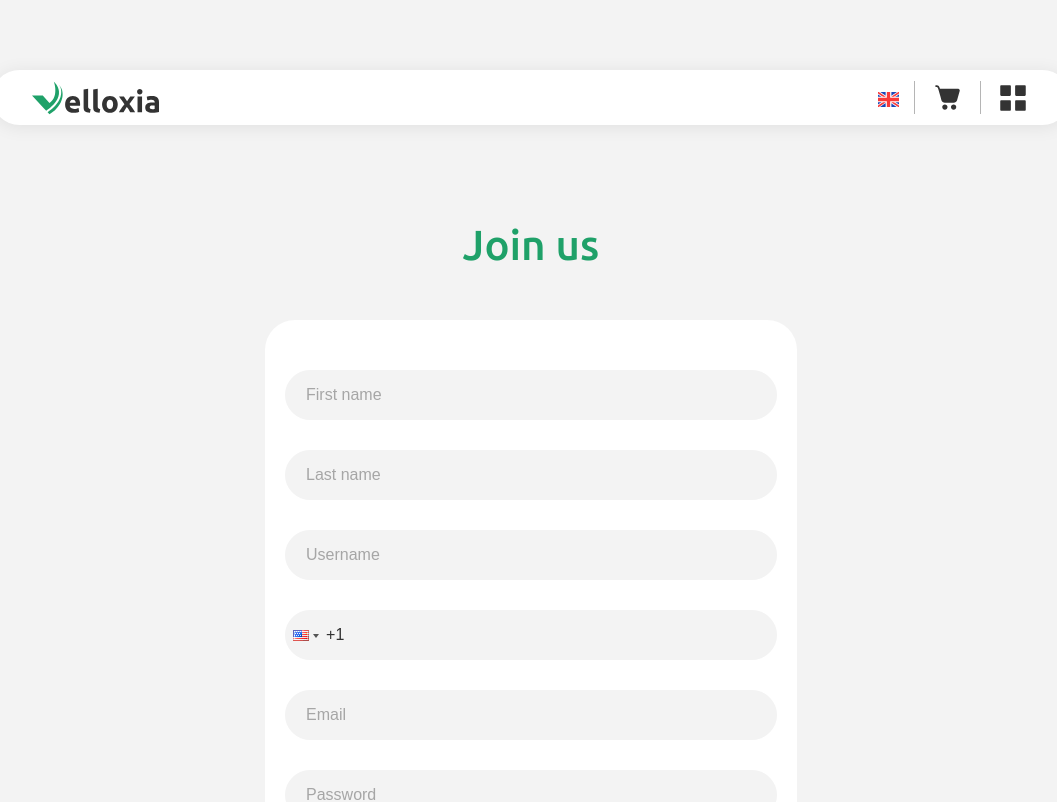
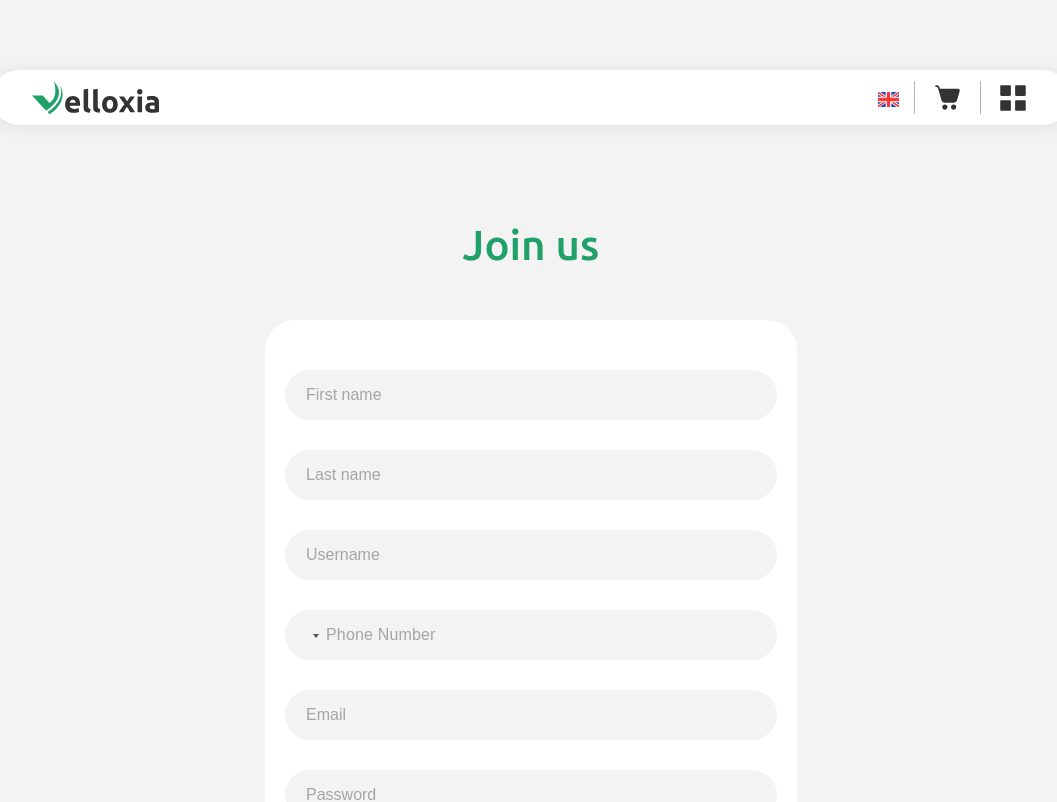
Before and after one commit to born2bemedia/velloxia, a Next.js app: page /sign-up in a window 1280 px wide. Shown: the top 802 px of the page, without its empty margins (109-1166 px from the left). Built offline with nearby package versions, Linux system fonts and the light colour scheme.

Commit message:
[feature/restricted-countries]: Restricted Countries (#45)

```diff
--- a/src/app/(account)/dashboard/_components/PersonalData.jsx
+++ b/src/app/(account)/dashboard/_components/PersonalData.jsx
@@ -10,6 +10,7 @@ import { useRouter } from "next/navigation";
 import ChangePassword from "./ChangePassword";
 import PhoneInput from "react-phone-input-2";
 import "react-phone-input-2/lib/style.css";
+import {excludedCountries} from "@/utils/countries";
 
 const getCountryOptionByCode = (code) => {
   const countries = countryList().getData();
@@ -236,6 +237,7 @@ const PersonalData = () => {
                         value={values.phone}
                         placeholder="Phone Number"
                         onChange={(phone) => setFieldValue("phone", phone)}
+                        excludeCountries={excludedCountries}
                         className={
                           touched.phone && errors.phone ? "invalid" : ""
                         }
@@ -311,7 +313,9 @@ const PersonalData = () => {
                         {({ field }) => (
                           <Select
                             {...field}
-                            options={countryList().getData()}
+                            options={countryList().getData().filter(country =>
+                              !excludedCountries.includes(country.value.toLowerCase())
+                            )}
                             styles={customStyles}
                             className={`form-field ${
                               touched.country && errors.country ? "invalid" : ""
--- a/src/app/(account)/log-in/_components/SignUp.jsx
+++ b/src/app/(account)/log-in/_components/SignUp.jsx
@@ -7,7 +7,6 @@ import { Formik, Form, Field, ErrorMessage } from "formik";
 import * as Yup from "yup";
 import Link from "next/link";
 import CheckboxIcon from "@/icons/CheckboxIcon";
-import PhoneInput from "react-phone-input-2";
 import "react-phone-input-2/lib/style.css";
 
 export default function SignUp() {
--- a/src/app/(account)/sign-up/page.jsx
+++ b/src/app/(account)/sign-up/page.jsx
@@ -9,6 +9,7 @@ import Link from "next/link";
 import CheckboxIcon from "@/icons/CheckboxIcon";
 import PhoneInput from "react-phone-input-2";
 import "react-phone-input-2/lib/style.css";
+import {excludedCountries} from "@/utils/countries";
 
 export default function SignUp() {
   const [thanksPopupShow, setThanksPopupShow] = useState(false);
@@ -153,6 +154,7 @@ export default function SignUp() {
                     country={"us"}
                     value={values.phone}
                     placeholder="Phone Number"
+                    excludeCountries={excludedCountries}
                     onChange={(phone) => setFieldValue("phone", phone)}
                     className={touched.phone && errors.phone ? "invalid" : ""}
                   />
--- a/src/app/(shop)/cart/page.jsx
+++ b/src/app/(shop)/cart/page.jsx
@@ -46,7 +46,7 @@ const CartPage = () => {
                             </button>
                             <span>{item.name}</span>
                           </div>
-                          <div>{item.attributes.price}</div>
+                          <div>{item.attributes?.price}</div>
                           <div>
                             <div className="qt">
                               <img
@@ -63,7 +63,7 @@ const CartPage = () => {
                             </div>
                           </div>
 
-                          <div>{item.quantity * item.attributes.price}</div>
+                          <div>{item.quantity * item.attributes?.price}</div>
                         </div>
                       ))}
                     </div>
--- a/src/components/CareerForm.jsx
+++ b/src/components/CareerForm.jsx
@@ -6,6 +6,7 @@ import PhoneInput from "react-phone-input-2";
 import useCountryCode from "@/utils/useCountryCode";
 import "react-phone-input-2/lib/style.css";
 import Link from "next/link";
+import {excludedCountries} from "@/utils/countries";
 
 const readFileAsBase64 = (file) => {
     return new Promise((resolve, reject) => {
@@ -156,6 +157,7 @@ function CareerForm() {
                                                 value={field.value}
                                                 onChange={(value) => form.setFieldValue("phone", value)}
                                                 placeholder="Your phone"
+                                                excludeCountries={excludedCountries}
                                                 className={
                                                     form.touched.phone && form.errors.phone
                                                         ? "invalid"
--- a/src/components/FormContacts.jsx
+++ b/src/components/FormContacts.jsx
@@ -7,6 +7,7 @@ import PhoneInput from "react-phone-input-2";
 import useCountryCode from "@/utils/useCountryCode";
 import Select from "react-select";
 import Link from "next/link";
+import {excludedCountries} from "@/utils/countries";
 
 const CustomSelect = ({ name, options, ...props }) => {
   const { setFieldValue, setFieldTouched, errors, touched, values } = useFormikContext();
@@ -139,6 +140,7 @@ function FormContacts() {
                       <PhoneInput
                         country={countryCode}
                         value={field.value}
+                        excludeCountries={excludedCountries}
                         onChange={(value) => form.setFieldValue("phone", value)}
                         placeholder="Phone:"
                         className={form.touched.phone && form.errors.phone ? "invalid" : ""}
--- /dev/null
+++ b/src/utils/countries.js
@@ -0,0 +1,57 @@
+export const excludedCountries = [
+  'il',
+  'us',
+  'al',
+  'bb',
+  'ba',
+  'gy',
+  'jm',
+  'la',
+  'mu',
+  'mm',
+  'ni',
+  'ug',
+  'vu',
+  'af',
+  'bs',
+  'bw',
+  'kh',
+  'et',
+  'gh',
+  'is',
+  'iq',
+  'mn',
+  'pk',
+  'pa',
+  'lk',
+  'tt',
+  'tn',
+  'vi',
+  'ye',
+  'zw',
+  'ru',
+  'by',
+  'cu',
+  'kp',
+  'sd',
+  'sy',
+  'dz',
+  'bd',
+  'bo',
+  'cn',
+  'kg',
+  'mk',
+  'np',
+  'ng',
+  'th',
+  'kr',
+  'so',
+  'vn',
+  'co',
+  'ec',
+  'id',
+  'jo',
+  'ma',
+  'sa',
+  'tw',
+];
```
Also changed, not shown: src/app/(shop)/checkout/page.jsx (+9 -3 lines), 1 other file (tests, documents, lock files or other folders).
